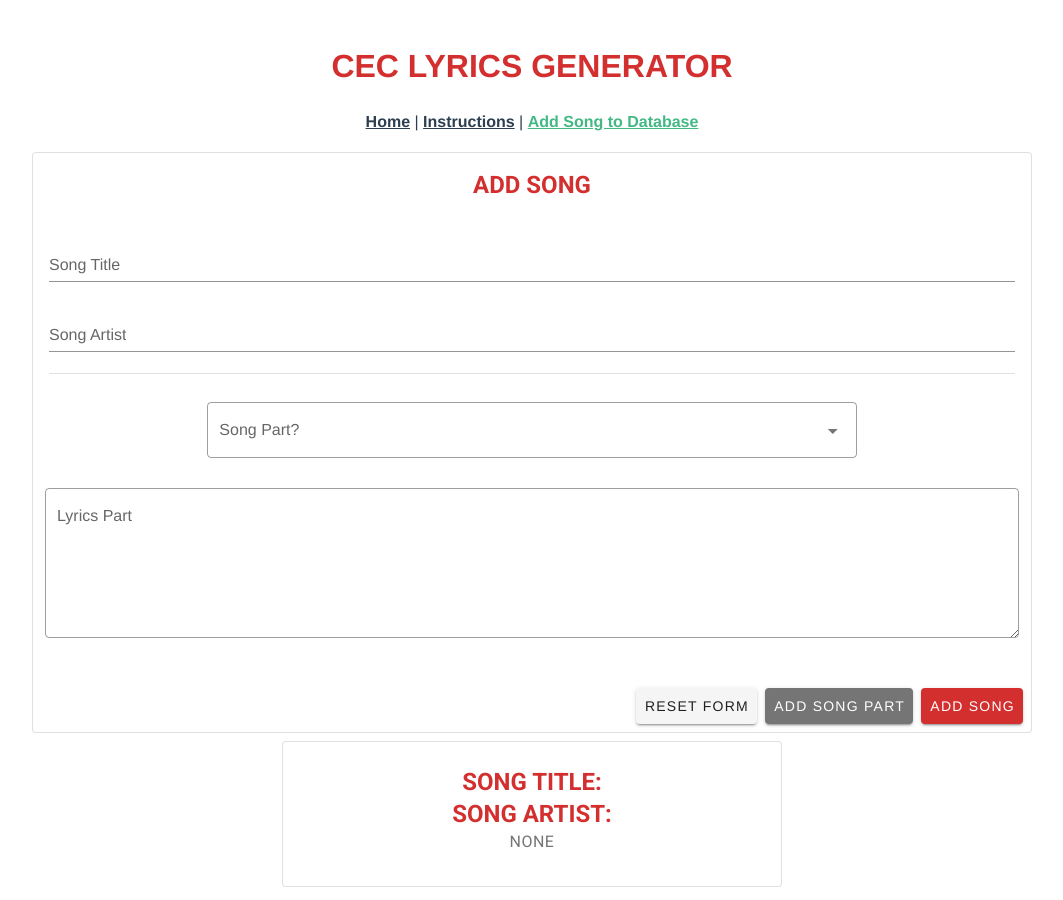
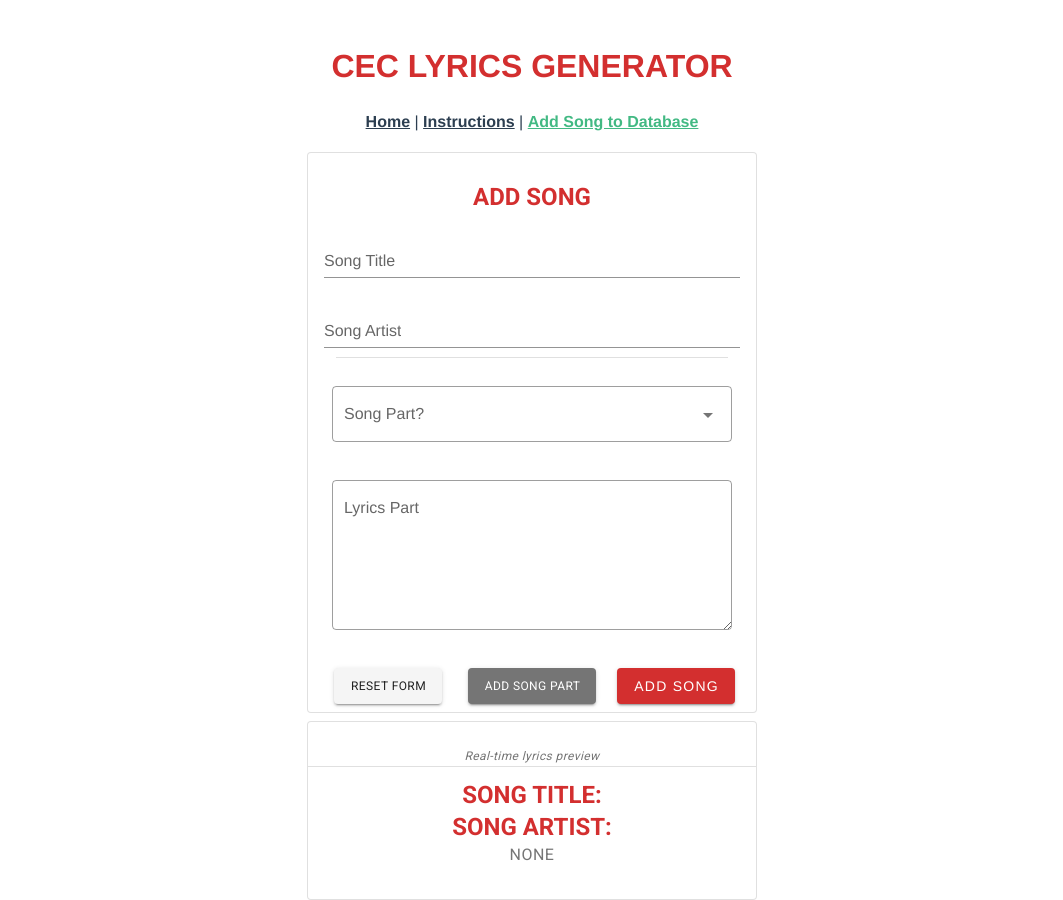
Before and after one commit to miggynowiggy/CEC-Lyrics-Generator, a Vue app: page /addSong in a window 1280 px wide. Shown: the whole page, without its empty margins (108-1171 px from the left). Built offline with nearby package versions, Linux system fonts and the light colour scheme; no server answers; the database is empty; what vue-sweetalert2 would draw is missing.

Commit message:
improved "Add Song to Database" layout

```diff
--- a/src/views/AddSong.vue
+++ b/src/views/AddSong.vue
@@ -2,33 +2,49 @@
 	<div class="AddSong">
 		<v-layout row wrap align-center justify-center>
 			<v-card
-				class="align-center justify-center"
-				width="1000px"
+				class="align-center justify-center pa-3"
+				width="450px"
 				outlined
 			>
 				<v-card-title class="headline primary--text font-weight-bold justify-center">
 					ADD SONG
 				</v-card-title>
-
+				<v-layout row align-center justify-center mt-2>
+					<v-flex xs6>
+						<!--<v-btn color="primary" class="caption" @click="uploadDialog = !uploadDialog">
+							ADD SONG VIA TEXT FILE
+							<v-icon></v-icon>
+						</v-btn>-->
+					</v-flex>
+				</v-layout>
 				<v-form ref="form" @submit.prevent="submitSong">
 					<v-card-text>
+						<v-layout row>
+							<v-flex xs12>
 								<v-text-field
 									v-model="title"
 									label="Song Title"
 									placeholder="Enter complete title of the song..."
 									required
 								></v-text-field>
+							</v-flex>
+						</v-layout>
+
+						<v-layout row>
+							<v-flex xs12>
 								<v-text-field
 									v-model="artist"
 									label="Song Artist"
 									placeholder="Enter Song Artist..."
 									required
 								></v-text-field>
+							</v-flex>
+						</v-layout>
 
 						<v-divider/>
 
 						<v-layout row wrap align-center justify-center v-for="lyric in lyrics" :key="lyric" mt-5 pa-2>
-								<v-flex xs8>
+							<v-flex xs12>
 								<v-select
 									v-model="lyric.songPart"
 									label="Song Part?"
@@ -38,7 +54,7 @@
 								>
 								</v-select>
 							</v-flex>
-								<v-flex xs3 offset-xs1 v-if="lyric.songPart === 'Verse' || lyric.songPart === 'Chorus'">
+							<v-flex xs12 mt-2 v-if="lyric.songPart === 'Verse' || lyric.songPart === 'Chorus'">
 								<v-text-field
 									v-model="lyric.songPartNumber"
 									outlined
@@ -47,7 +63,7 @@
 								>
 								</v-text-field>
 							</v-flex>
-								<v-flex xs3 offset-xs1 v-else-if="lyric.songPart === 'Others'">
+							<v-flex xs12 mt-2 v-else-if="lyric.songPart === 'Others'">
 								<v-text-field
 									v-model="lyric.customSongPart"
 									outlined
@@ -57,7 +73,7 @@
 								</v-text-field>
 							</v-flex>
 
-								<v-flex xs12>
+							<v-flex xs12 mt-2>
 								<v-textarea
 									v-model="lyric.songPartText"
 									outlined
@@ -66,15 +82,21 @@
 									required
 								></v-textarea>
 							</v-flex>
-
 						</v-layout>
 					</v-card-text>
 
-					<v-card-actions right>
-						<v-spacer/>
-						<v-btn @click="resetForm">RESET FORM</v-btn>
-						<v-btn @click="addLyricsPart" color="secondary">ADD SONG PART</v-btn>
+					<v-card-actions>
+						<v-layout row wrap align-center justify-center>
+							<v-flex xs4>
+								<v-btn @click="resetForm" class="caption">RESET FORM</v-btn>
+							</v-flex>
+							<v-flex xs4>
+								<v-btn @click="addLyricsPart" color="secondary" class="caption">ADD SONG PART</v-btn>
+							</v-flex>
+							<v-flex xs4>
 								<v-btn type="submit" :loading="saveLoading" color="primary">ADD SONG</v-btn>
+							</v-flex>
+						</v-layout>
 					</v-card-actions>
 				</v-form>
 			</v-card>
@@ -83,10 +105,14 @@
 		<v-layout row mt-5 justify-center align-center>
 			<v-card
 				class="align-center justify-center pa-3"
-				width="500px"
+				width="450px"
 				outlined
 			>
 				<v-layout row wrap align-center justify-center mt-3>
+					<v-flex xs12 mb-3>
+						<div class="caption secondary--text font-italic">Real-time lyrics preview</div>
+						<v-divider/>
+					</v-flex>
 					<v-flex xs12>
 						<div class="headline primary--text font-weight-bold">SONG TITLE: </div>
 					</v-flex>
@@ -119,13 +145,64 @@
 
 			</v-card>
 		</v-layout>
+
+		<v-layout row align-center justify-center>
+			<v-dialog
+				v-model="uploadDialog"
+				persistent
+				max-width="650px"
+			>
+				<v-card>
+					<v-card-title>
+						<v-layout row wrap justify-start align-center>
+							<v-flex xs6>
+								<div class="headline primary--text font-weight-bold">ADD SONG VIA TEXT FILE</div>
+							</v-flex>
+							<v-flex xs2 offset-xs1>
+								<v-btn outlined color="secondary" @click="uploadDialog = !uploadDialog">
+									CANCEL
+								</v-btn>
+							</v-flex>
+							<v-flex xs3>
+								<v-btn color="primary" @click="processFiles" :disabled="files.length <= 0">
+									UPLOAD FILES
+								</v-btn>
+							</v-flex>
+						</v-layout>
+					</v-card-title>
+
+					<v-card-text>
+						<v-layout row pa-3>
+							<v-flex xs12>
+								<vueDropzone
+									ref="dropzone"
+									id="dropzone"
+									:options="dropzoneOptions"
+									duplicateCheck
+									@vdropzone-file-added="addFile"
+									@vdropzone-removed-file="removeFile"
+									@vdropzone-duplicate-file="duplicateError"
+									@vdropzone-error="errorInUpload"
+								/>-->
+							</v-flex>
+						</v-layout>
+					</v-card-text>
+				</v-card>
+			</v-dialog>
+		</v-layout>
 	</div>
 </template>
 
 <script>
 import { DB } from "@/config/firebase";
+import vue2Dropzone from "vue2-dropzone";
+import "vue2-dropzone/dist/vue2Dropzone.min.css";
+
 export default {
 	name: "AddSong",
+	components: {
+		 vueDropzone: vue2Dropzone,
+	},
 	data() {
 		return {
 			title: "",
@@ -137,6 +214,20 @@ export default {
 			songPartNumber: "",
 			songPartText: "",
 			saveLoading: false,
+			uploadDialog: false,
+
+			files: [],
+
+			//DropZone Component
+			dropzoneOptions: {
+				autoProcessQueue: false,
+				url: '/',
+				acceptedFiles: 'text/plain',
+				addRemoveLinks: true,
+				thumbnailWidth: 80,
+				thumbnailHeight: 80,
+				dictDefaultMessage: "Click this box or Drag File in this box to upload files..."
+			},
 		}
 	},
 	computed: {
@@ -192,6 +283,51 @@ export default {
 
 			this.resetForm();
 			this.saveLoading = false;
+		},
+		addFile(file) {
+			this.files.push(file);
+		},
+		duplicateError(file) {
+			this.$swal.fire("warning", `${file.name} already exist, please try again...`, "warning");
+			this.removeFile(file);
+		},
+		errorInUpload(file){
+			if(file.accepted === false) {
+        this.$swal.fire("error", `"${file.name}" is an invalid file. Please upload .txt files only.`, "error");
+      }
+      else this.$swal.fire("warning", "Error was encountered during the upload. Please try again.");
+      console.log(file.status);
+
+      this.$refs.dropzone.removeFile(file);
+		},
+		removeFile(file) {
+			let removedFile = file;
+			let removedFileIndex = this.files.findIndex((file) => file.name === removedFile.name);
+			this.files.splice(removedFileIndex,1);
+			console.log(this.files);
+		},
+		processFiles() {
+			//let file = this.$refs.upload.files[0];
+			// const file = evt.target.files[0];
+			// const reader = new FileReader();
+
+			// reader.onload = (evt) => console.log(evt.target.result);
+			// reader.readAsText(file);
+			for(let i = 0; i != this.files.length; i++) {
+				const file = this.files[i];
+				const reader = new FileReader();
+				var output = "before";
+
+				reader.onload = function(e) {
+					let output = e.target.result;
+					console.log(output);
+				}
+
+				reader.readAsText(file);
+				console.log(output);
+
+			}
+
 		}
 	},
 }
```
Lines whose indentation alone changed are shown as unchanged.
